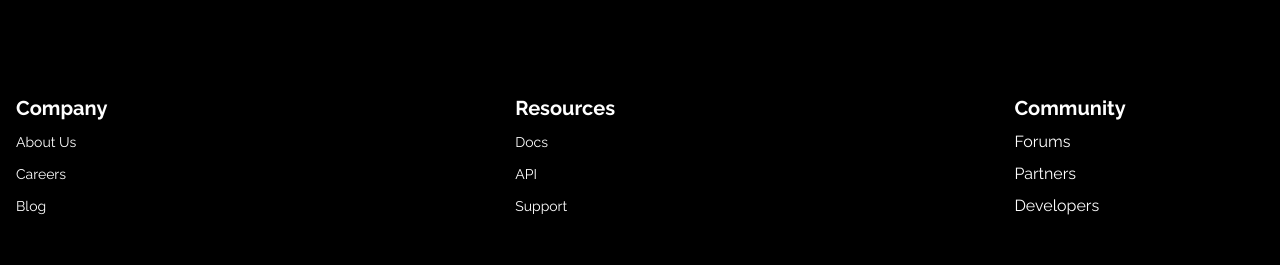
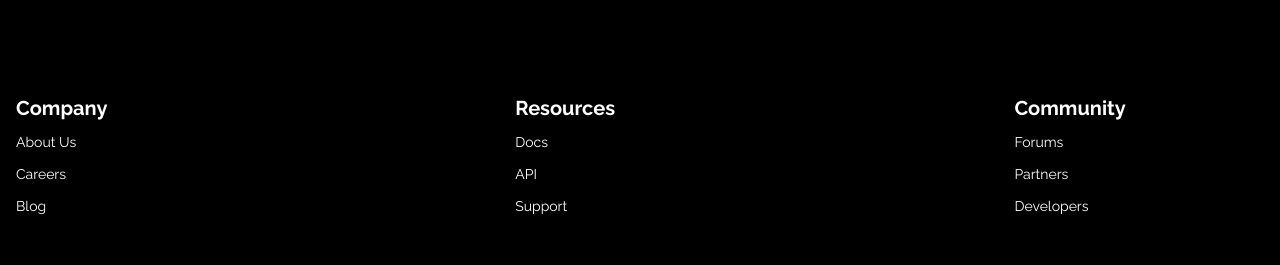
Before and after one commit to GKozlowskiDesign/P1.NextJSFigmaAWS-App, a Next.js app: page / in a window 1280 px wide. Shown: the part 3960-4225 px from the top of the page. Built offline with nearby package versions, Linux system fonts and the light colour scheme.

Commit message:
commit 8

```diff
--- a/src/app/components/Footer.jsx
+++ b/src/app/components/Footer.jsx
@@ -28,9 +28,9 @@ const Footer = () => {
           <div className="w-full sm:w-1/2 md:w-1/4 lg:w-1/5 mb-4">
             <h2 className="text-xl font-bold">Community</h2>
             <ul className="mt-2">
-              <li className="mb-2"><a className="hover:text-violet-400"href="#">Forums</a></li>
-              <li className="mb-2"><a className="hover:text-violet-400" href="#">Partners</a></li>
-              <li className="mb-2"><a className="hover:text-violet-400" href="#">Developers</a></li>
+              <li className="mb-2"><a className="hover:text-violet-400 text-sm"href="#">Forums</a></li>
+              <li className="mb-2"><a className="hover:text-violet-400 text-sm" href="#">Partners</a></li>
+              <li className="mb-2"><a className="hover:text-violet-400 text-sm" href="#">Developers</a></li>
             </ul>
           </div>
         </div>
```
